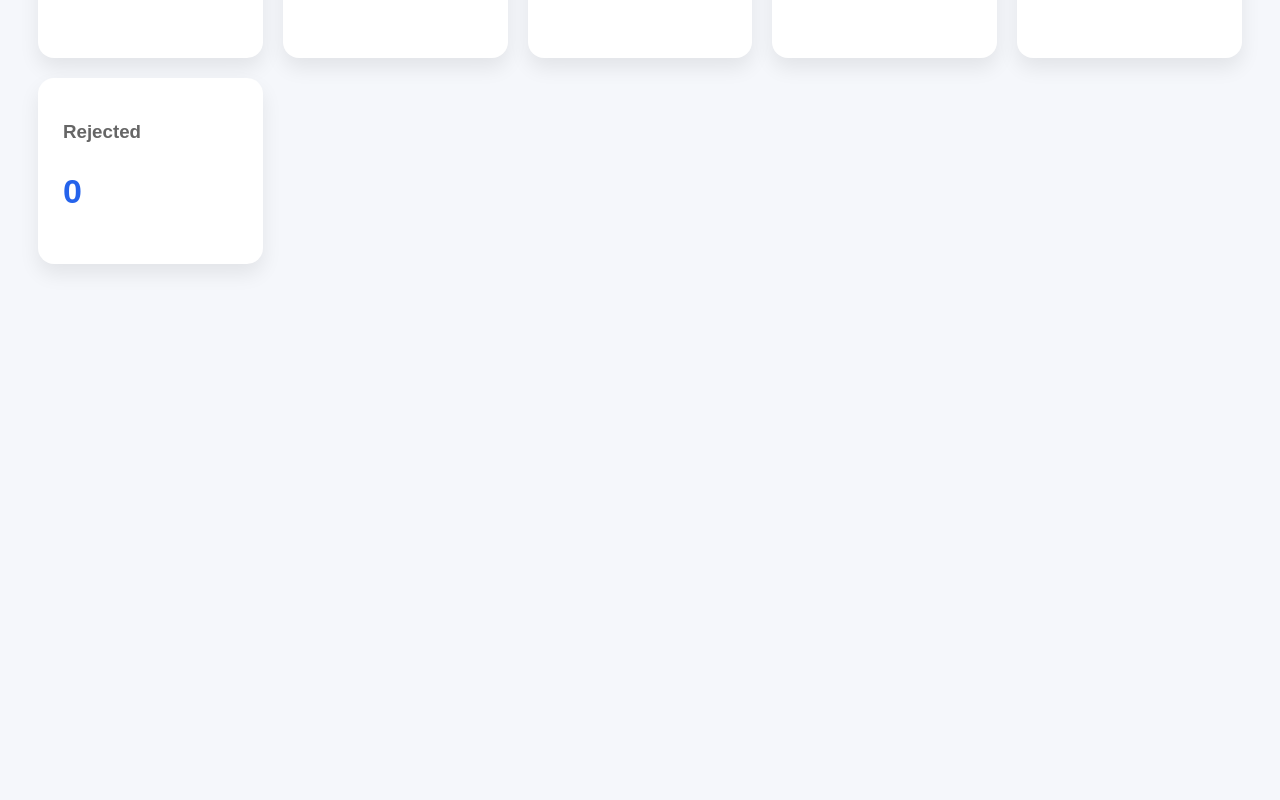
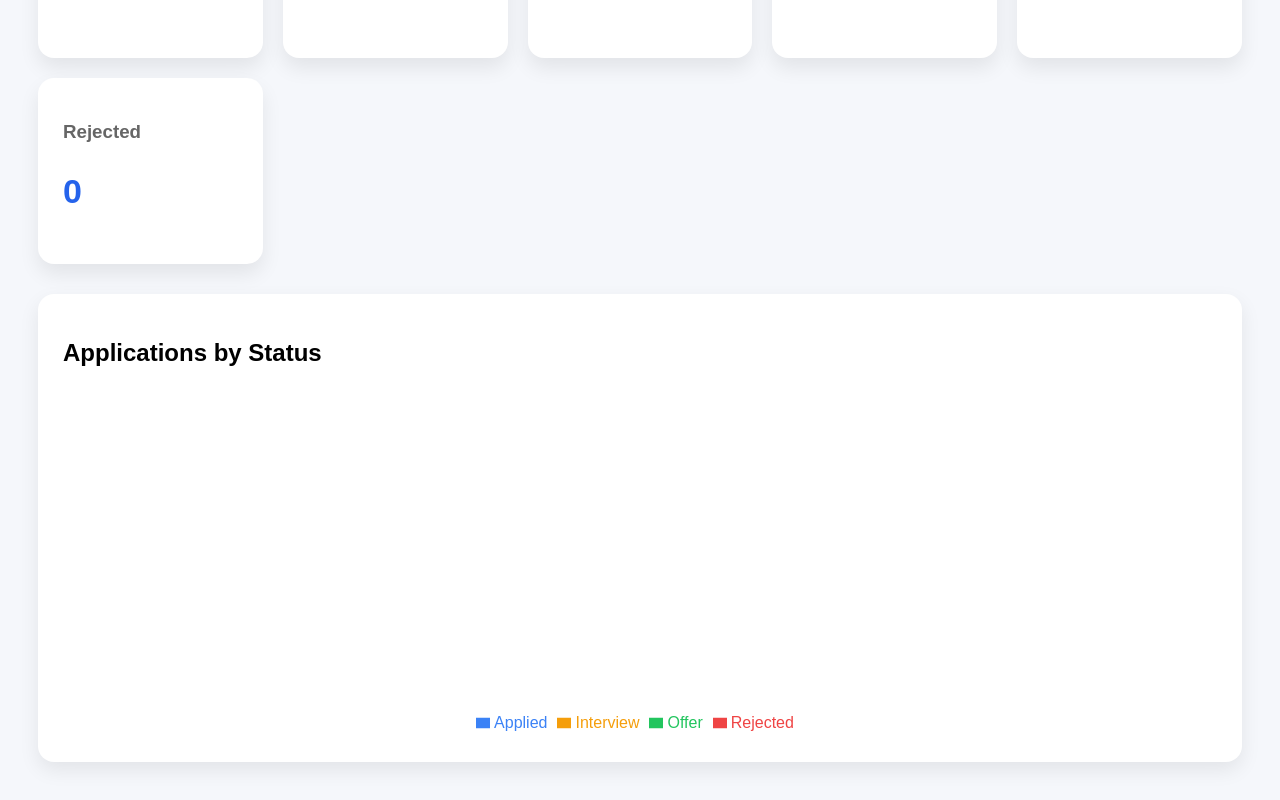
Before and after one commit to himanshi403/Web-Development-workspace, a React (Vite) app in the folder Full-Stack-Project/Job-Application-Tracker/: page /analytics in a window 1280 px wide. Shown: the part 255-1055 px from the top of the page. Before the commit the page ends 800 px from the top, so only its background shows below. Built offline with nearby package versions, Linux system fonts and the light colour scheme.

Commit message:
Add analytics pie chart using Recharts

```diff
--- a/Full-Stack-Project/Job-Application-Tracker/package.json
+++ b/Full-Stack-Project/Job-Application-Tracker/package.json
@@ -12,7 +12,8 @@
   "dependencies": {
     "react": "^19.2.7",
     "react-dom": "^19.2.7",
-    "react-router-dom": "^7.18.1"
+    "react-router-dom": "^7.18.1",
+    "recharts": "^3.10.1"
   },
   "devDependencies": {
     "@eslint/js": "^10.0.1",
--- /dev/null
+++ b/Full-Stack-Project/Job-Application-Tracker/src/components/Charts/StatusPieChart.jsx
@@ -0,0 +1,77 @@
+import{
+    PieChart,
+    Pie,
+    Cell,
+    Tooltip,
+    Legend,
+    ResponsiveContainer
+} from "recharts";
+
+function StatusPieChart({jobs}){
+     const data = [
+    {
+      name: "Applied",
+      value: jobs.filter(job => job.status === "Applied").length
+    },
+    {
+      name: "Interview",
+      value: jobs.filter(job => job.status === "Interview").length
+    },
+    {
+      name: "Offer",
+      value: jobs.filter(job => job.status === "Offer").length
+    },
+    {
+      name: "Rejected",
+      value: jobs.filter(job => job.status === "Rejected").length
+    }
+  ];
+
+   const COLORS = [
+    "#3B82F6",
+    "#F59E0B",
+    "#22C55E",
+    "#EF4444"
+  ];
+
+  return(
+     <div className="chart-card">
+
+      <h2>Applications by Status</h2>
+
+      <ResponsiveContainer
+        width="100%"
+        height={350}
+      >
+
+        <PieChart>
+
+          <Pie
+            data={data}
+            dataKey="value"
+            outerRadius={120}
+          >
+
+            {
+              data.map((entry, index) => (
+                <Cell
+                  key={index}
+                  fill={COLORS[index]}
+                />
+              ))
+            }
+
+          </Pie>
+
+          <Tooltip />
+
+          <Legend />
+
+        </PieChart>
+
+      </ResponsiveContainer>
+
+    </div>
+  );
+}
+export default StatusPieChart;
--- /dev/null
+++ b/Full-Stack-Project/Job-Application-Tracker/src/components/Charts/TopCompaniesChart.jsx
@@ -0,0 +1,62 @@
+import {
+    BarChart,
+    Bar,
+    XAxis,
+    YAxis,
+    Tooltip,
+    ResponsiveContainer
+} from "recharts";
+
+function TopCompaniesChart({ jobs }) {
+
+    const companyMap = {};
+
+    jobs.forEach(job => {
+
+        companyMap[job.company] =
+            (companyMap[job.company] || 0) + 1;
+
+    });
+
+    const data = Object.entries(companyMap)
+        .map(([company, count]) => ({
+            company,
+            count
+        }))
+        .sort((a, b) => b.count - a.count);
+
+            return (
+
+        <div className="chart-card">
+
+            <h2>Top Companies</h2>
+
+            <ResponsiveContainer
+                width="100%"
+                height={350}
+            >
+
+                <BarChart data={data}>
+
+                    <XAxis dataKey="company" />
+
+                    <YAxis />
+
+                    <Tooltip />
+
+                    <Bar
+                        dataKey="count"
+                        fill="#2563eb"
+                    />
+
+                </BarChart>
+
+            </ResponsiveContainer>
+
+        </div>
+
+    );
+
+}
+
+export default TopCompaniesChart;
--- a/Full-Stack-Project/Job-Application-Tracker/src/index.css
+++ b/Full-Stack-Project/Job-Application-Tracker/src/index.css
@@ -653,3 +653,15 @@ color:#666;
     }
 
 }
+
+.chart-card{
+    background:white;
+    padding:25px;
+    border-radius:16px;
+    margin-top:30px;
+    box-shadow:0 8px 20px rgba(0,0,0,.08);
+}
+
+.chart-card h2{
+    margin-bottom:20px;
+}
--- a/Full-Stack-Project/Job-Application-Tracker/src/pages/Analytics.jsx
+++ b/Full-Stack-Project/Job-Application-Tracker/src/pages/Analytics.jsx
@@ -1,5 +1,7 @@
 import {useMemo} from "react";
 import "../styles/Analytics.css";
+import StatusPieChart from "../components/Charts/StatusPieChart";
+import TopCompaniesChart from "../components/Charts/TopCompaniesChart";
 
 
 function Analytics({jobs}){
@@ -46,6 +48,7 @@ function Analytics({jobs}){
                 </div>
 
             </div>
+             <StatusPieChart jobs={jobs} />
 
 
         </div>
```
Also changed, not shown: 1 other file (tests, documents, lock files or other folders).
